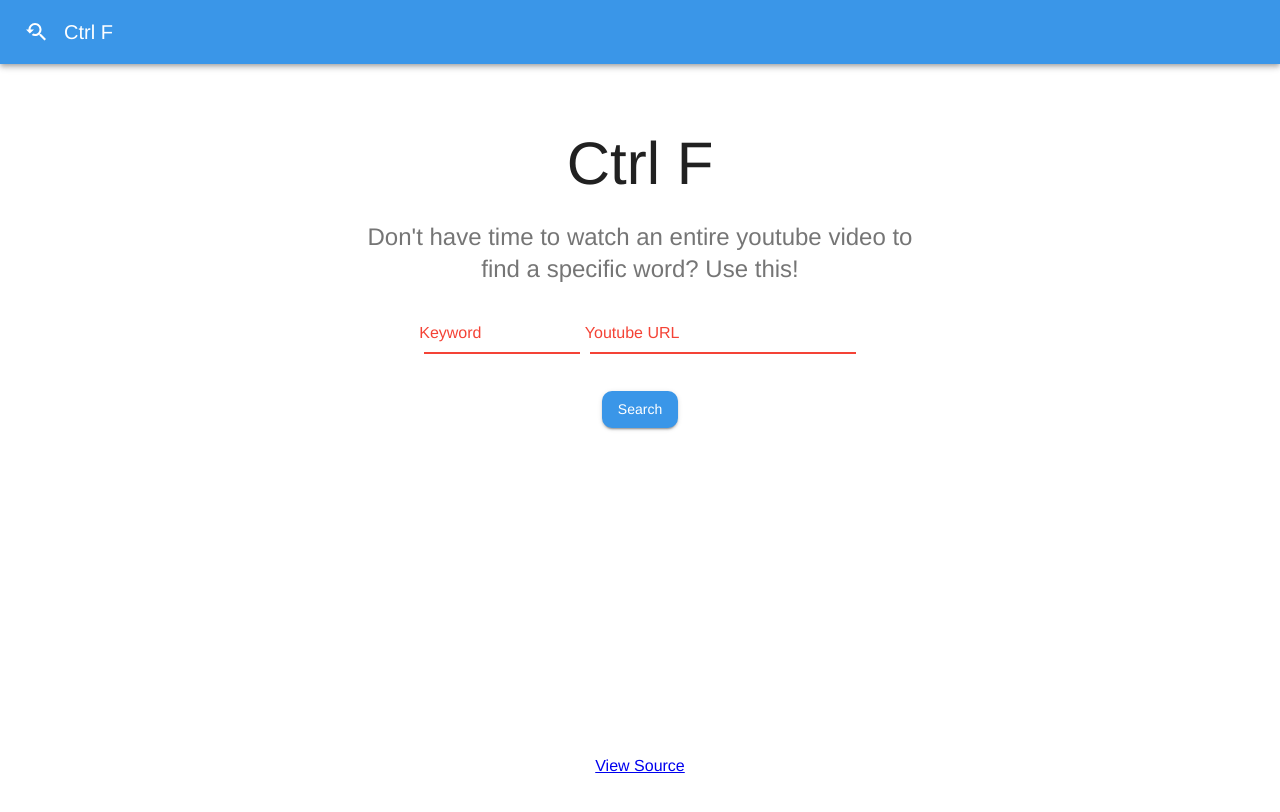
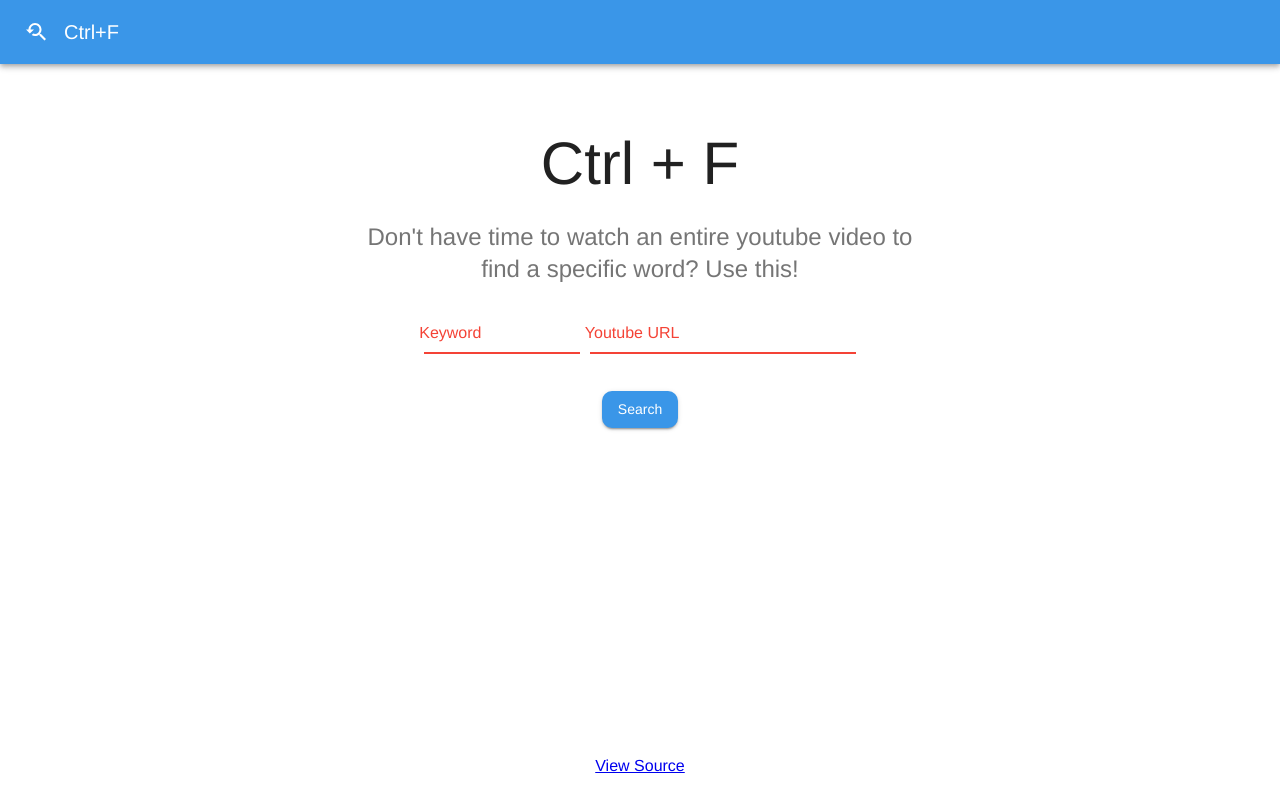
Before and after one commit to rahibk/ctrlf, a React (Create React App) app: page / in a window 1280 px wide. Shown: the top 812 px of the page. Built offline with nearby package versions, Linux system fonts and the light colour scheme.

Commit message:
housekeeping

```diff
--- a/public/index.html
+++ b/public/index.html
@@ -24,7 +24,7 @@
       work correctly both with client-side routing and a non-root public URL.
       Learn how to configure a non-root public URL by running `npm run build`.
     -->
-    <title>React App</title>
+    <title>Ctrl+F</title>
   </head>
   <body>
     <noscript>You need to enable JavaScript to run this app.</noscript>
--- a/src/Components/MainBody.jsx
+++ b/src/Components/MainBody.jsx
@@ -95,7 +95,7 @@ export default function MainBody() {
         <Toolbar>
           <YoutubeSearchedForIcon className={classes.icon} />
           <Typography variant="h6" color="inherit" noWrap>
-            Ctrl F
+            Ctrl+F
           </Typography>
         </Toolbar>
       </AppBar>
@@ -112,7 +112,7 @@ export default function MainBody() {
               gutterBottom
 
             >
-              Ctrl F
+              Ctrl + F
             </Typography>
             <Typography
               variant="h5"
--- a/src/Components/SearchResult.jsx
+++ b/src/Components/SearchResult.jsx
@@ -141,7 +141,7 @@ export default function SearchResult({ youtubeUrl, keyword, setSearchTriggered }
           }
         />
       </Container>
-      <Button style={{marginTop: "20px"}} variant="contained" color="primary" onClick={setSearchTriggered(true)}>New Search</Button>
+      <Button style={{marginTop: "20px"}} variant="contained" color="primary" onClick={() => setSearchTriggered(false)}>New Search</Button>
     </div>
   );
 }
```
Also changed, not shown: public/manifest.json.
